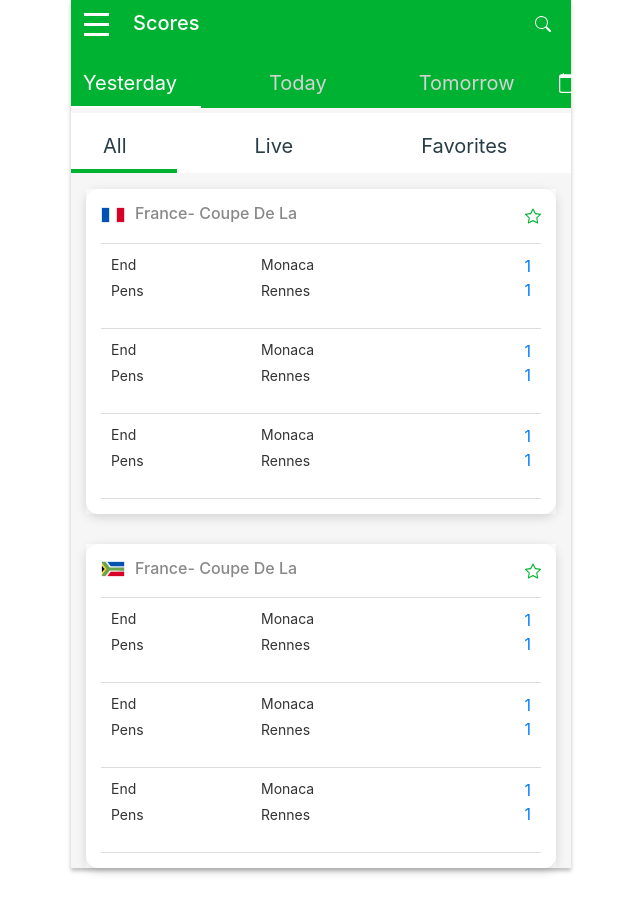
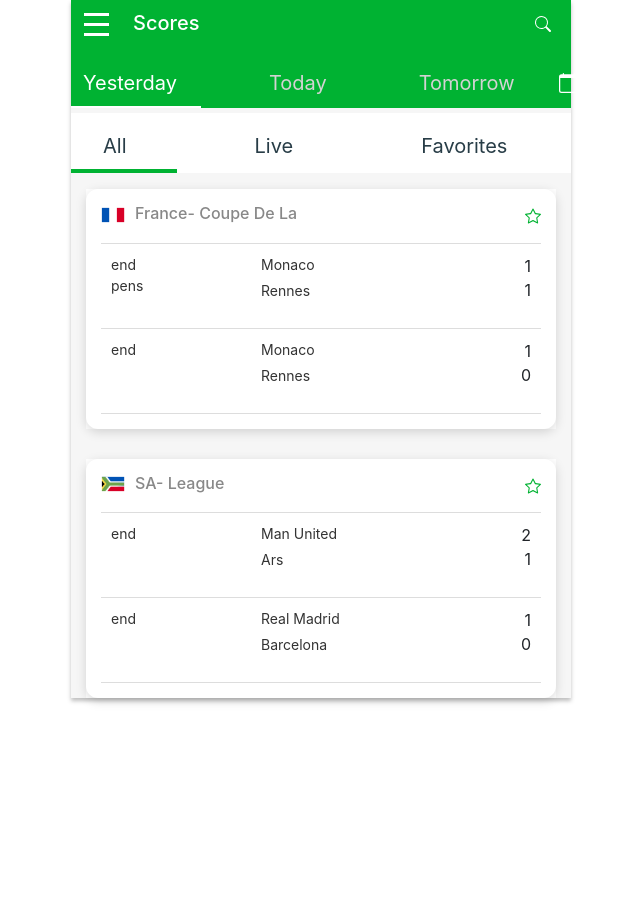
Before and after one commit to ikramulmustafa/polkalokr, a Vue app: page / in a window 1280 px wide. Shown: the whole page, without its empty margins (319-959 px from the left). After the commit the page ends 800 px from the top, so only its background shows below. Built offline with nearby package versions, Linux system fonts and the light colour scheme.

Commit message:
data in array

```diff
--- a/src/components/scoreCard.vue
+++ b/src/components/scoreCard.vue
@@ -17,23 +17,21 @@
               </div>
             </div>
           </div>
-          <a href="">
-
-            <div class="wrap-player bg-grey">
+          <template>
+            <div class="wrap-player bg-grey" v-for="(league,index) in franceLeague" :key="index">
               <div class="row">
                 <div class="col s3">
                   <div class="content-left">
                     <ul>
-                      <li>End</li>
-                      <li>Pens</li>
+                      <li class="matchTypeWidth">{{ league.match_type }}</li>
                     </ul>
                   </div>
                 </div>
                 <div class="col s6">
                   <div class="content-left">
                     <ul>
-                      <li>Monaca</li>
-                      <li>Rennes</li>
+                      <li>{{ league.first_team }}</li>
+                      <li>{{ league.second_team }}</li>
                     </ul>
                   </div>
                 </div>
@@ -41,76 +39,14 @@
                 <div class="col s2">
                   <div class="content-right">
                     <ul>
-                      <li>1</li>
-                      <li>1</li>
+                      <li>{{ league.first_team_score }}</li>
+                      <li>{{ league.second_team_score }}</li>
                     </ul>
                   </div>
                 </div>
               </div>
             </div>
-          </a>
-          <a href="">
-            <div class="wrap-player bg-grey">
-              <div class="row">
-                <div class="col s3">
-                  <div class="content-left">
-                    <ul>
-                      <li>End</li>
-                      <li>Pens</li>
-                    </ul>
-                  </div>
-                </div>
-                <div class="col s6">
-                  <div class="content-left">
-                    <ul>
-                      <li>Monaca</li>
-                      <li>Rennes</li>
-                    </ul>
-                  </div>
-                </div>
-
-                <div class="col s2">
-                  <div class="content-right">
-                    <ul>
-                      <li>1</li>
-                      <li>1</li>
-                    </ul>
-                  </div>
-                </div>
-              </div>
-            </div>
-          </a>
-          <a href="">
-            <div class="wrap-player bg-grey">
-              <div class="row">
-                <div class="col s3">
-                  <div class="content-left">
-                    <ul>
-                      <li>End</li>
-                      <li>Pens</li>
-                    </ul>
-                  </div>
-                </div>
-                <div class="col s6">
-                  <div class="content-left">
-                    <ul>
-                      <li>Monaca</li>
-                      <li>Rennes</li>
-                    </ul>
-                  </div>
-                </div>
-
-                <div class="col s2">
-                  <div class="content-right">
-                    <ul>
-                      <li>1</li>
-                      <li>1</li>
-                    </ul>
-                  </div>
-                </div>
-              </div>
-            </div>
-          </a>
+          </template>
 
         </div>
       </div>
@@ -120,7 +56,7 @@
             <div class="row">
               <div class="col s10">
                 <div class="content-left">
-                  <h6><img width="24px" height="20px" class="flag" src="../assets/south-africa.png">France- Coupe De La</h6>
+                  <h6><img width="24px" height="20px" class="flag" src="../assets/south-africa.png">SA- League</h6>
                 </div>
               </div>
               <div class="col s2">
@@ -130,22 +66,22 @@
               </div>
             </div>
           </div>
-          <a href="">
-            <div class="wrap-player bg-grey">
+          <template>
+
+            <div class="wrap-player bg-grey" v-for="(league,index) in saLeague" :key="index">
               <div class="row">
                 <div class="col s3">
                   <div class="content-left">
                     <ul>
-                      <li>End</li>
-                      <li>Pens</li>
+                      <li class="matchTypeWidth">{{ league.match_type }}</li>
                     </ul>
                   </div>
                 </div>
                 <div class="col s6">
                   <div class="content-left">
                     <ul>
-                      <li>Monaca</li>
-                      <li>Rennes</li>
+                      <li>{{ league.first_team }}</li>
+                      <li>{{ league.second_team }}</li>
                     </ul>
                   </div>
                 </div>
@@ -153,77 +89,14 @@
                 <div class="col s2">
                   <div class="content-right">
                     <ul>
-                      <li>1</li>
-                      <li>1</li>
+                      <li>{{ league.first_team_score }}</li>
+                      <li>{{ league.second_team_score }}</li>
                     </ul>
                   </div>
                 </div>
               </div>
             </div>
-          </a>
-          <a href="">
-            <div class="wrap-player bg-grey">
-              <div class="row">
-                <div class="col s3">
-                  <div class="content-left">
-                    <ul>
-                      <li>End</li>
-                      <li>Pens</li>
-                    </ul>
-                  </div>
-                </div>
-                <div class="col s6">
-                  <div class="content-left">
-                    <ul>
-                      <li>Monaca</li>
-                      <li>Rennes</li>
-                    </ul>
-                  </div>
-                </div>
-
-                <div class="col s2">
-                  <div class="content-right">
-                    <ul>
-                      <li>1</li>
-                      <li>1</li>
-                    </ul>
-                  </div>
-                </div>
-              </div>
-            </div>
-          </a>
-          <a href="">
-            <div class="wrap-player bg-grey">
-              <div class="row">
-                <div class="col s3">
-                  <div class="content-left">
-                    <ul>
-                      <li>End</li>
-                      <li>Pens</li>
-                    </ul>
-                  </div>
-                </div>
-                <div class="col s6">
-                  <div class="content-left">
-                    <ul>
-                      <li>Monaca</li>
-                      <li>Rennes</li>
-                    </ul>
-                  </div>
-                </div>
-
-                <div class="col s2">
-                  <div class="content-right">
-                    <ul>
-                      <li>1</li>
-                      <li>1</li>
-                    </ul>
-                  </div>
-                </div>
-              </div>
-            </div>
-          </a>
-
+          </template>
         </div>
       </div>
     </div>
@@ -235,11 +108,38 @@ export default {
   name: "scoreCard",
   data() {
     return {
-      franceLeague : [{
-        'title' : 'France',
-
-      }
-      ]
+      franceLeague: [
+        {
+          "first_team": "Monaco",
+          "second_team": "Rennes",
+          "first_team_score": 1,
+          "second_team_score": 1,
+          "match_type": "end pens"
+        },
+        {
+          "first_team": "Monaco",
+          "second_team": "Rennes",
+          "first_team_score": 1,
+          "second_team_score": 0,
+          "match_type": "end"
+        }
+      ],
+      saLeague: [
+        {
+          "first_team": "Man United",
+          "second_team": "Ars",
+          "first_team_score": 2,
+          "second_team_score": 1,
+          "match_type": "end"
+        },
+        {
+          "first_team": "Real Madrid",
+          "second_team": "Barcelona",
+          "first_team_score": 1,
+          "second_team_score": 0,
+          "match_type": "end"
+        }
+      ],
     }
   }
 }
@@ -250,9 +150,11 @@ export default {
   margin-bottom: 30px;
   background: #ffffff;
 }
+
 .wrap-title {
   margin-bottom: 20px;
 }
+
 h4 {
   line-height: 110%;
   margin: 0;
@@ -260,9 +162,11 @@ h4 {
   font-weight: 500;
   color: #333;
 }
+
 .stats .wrap-title-two {
   margin-bottom: 20px;
 }
+
 .stats .wrap-title-two h6 {
   padding: 6px 15px;
   background: #888;
@@ -271,33 +175,40 @@ h4 {
   border-radius: 20px;
   font-size: 13px;
 }
+
 .stats .wrap-content {
   padding: 15px;
   box-shadow: 0 3px 11px rgb(0 0 0 / 15%);
-  border-radius:12px;
+  border-radius: 12px;
 }
+
 .stats .wrap-header {
   padding-bottom: 10px;
   border-bottom: 1px solid #ddd;
 }
+
 .stats .row {
   margin-bottom: 0;
 }
+
 .row .col.s8 {
   width: 66.6666666667%;
   margin-left: auto;
   left: auto;
   right: auto;
 }
+
 .stats .wrap-header h6 {
   color: #888;
 }
+
 .row .col.s4 {
   width: 33.3333333333%;
   margin-left: auto;
   left: auto;
   right: auto;
 }
+
 .stats .content-right {
   text-align: right;
 }
@@ -306,27 +217,37 @@ h4 {
   padding: 10px;
   border-bottom: 1px solid #ddd;
 }
+
 a {
   text-decoration: none;
 }
+
 .stats .content-left ul {
   padding: 0;
   margin: 0;
 }
+
 .stats .content-left ul li {
   margin-bottom: 5px;
   font-size: 14px;
   color: #333;
 }
+
 ul:not(.browser-default) > li {
   list-style-type: none;
 }
+
 .stats .content-right span {
   color: #333;
   font-size: 14px;
   font-weight: 500;
 }
+
 .flag {
   margin-right: 10px;
 }
+
+.matchTypeWidth {
+  width: 50px;
+}
 </style>
--- a/src/components/tabs.vue
+++ b/src/components/tabs.vue
@@ -99,20 +99,20 @@
         <div class="sub-tab d-flex">
           <div class="flex-column justify-content-center pointer"
                :class="[activeSubTab === 'all' ? 'active' : '' ]"
-               @click="openTab('all')">
+               @click="openSubTab('all')">
             <p class="secondary">All</p>
             <div :class="[activeSubTab === 'all' ? 'sub-tab-bar' : '' ]"></div>
           </div>
           <div class="flex-column justify-content-center pointer m-l-25"
                :class="[activeSubTab === 'live' ? 'active' : '' ]"
-               @click="openTab('live')">
+               @click="openSubTab('live')">
             <p class="secondary">Live</p>
             <div :class="[activeSubTab === 'live' ? 'sub-tab-bar' : '' ]"></div>
           </div>
 
           <div class="flex-column justify-content-center pointer m-l-25"
                :class="[activeSubTab === 'favorites' ? 'active' : '' ]"
-               @click="openTab('favorites')">
+               @click="openSubTab('favorites')">
             <p class="secondary">Favorites</p>
             <div :class="[activeSubTab === 'favorites' ? 'sub-tab-bar' : '' ]"></div>
           </div>
@@ -147,8 +147,7 @@ export default {
     openTab(value) {
       this.$emit('tabChanged', value);
       this.activeTab = value;
-      this.activeSubTab = 'all';
-
+      this.activeSubTab = "all";
     },
     openSubTab(value) {
       this.$emit('tabChanged', value);
```
